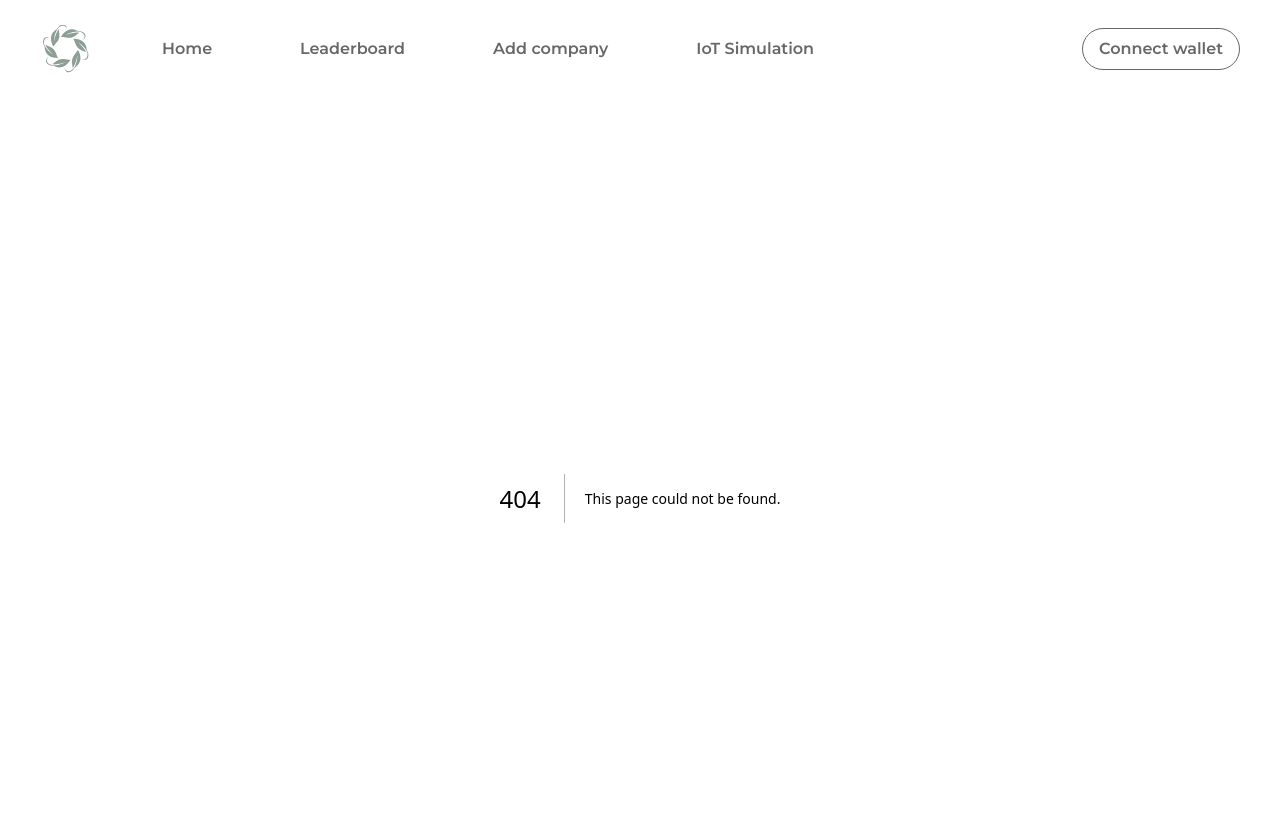
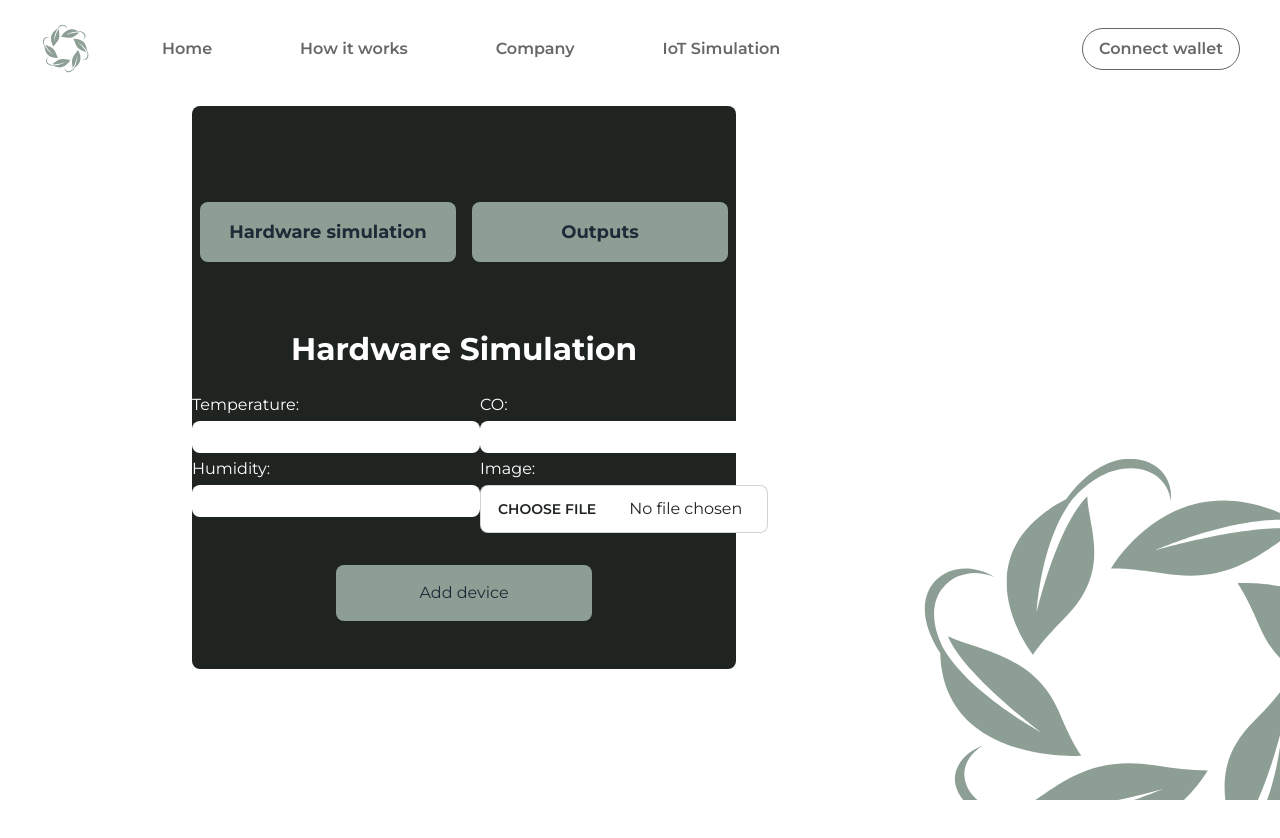
Before and after one commit to Lilium-ZenCon/frontend, a Next.js app: page /iot in a window 1280 px wide. Before the commit this address had no page. Shown: the top 838 px of the page. After the commit the page ends 800 px from the top, so only its background shows below. Built offline with nearby package versions, Linux system fonts and the light colour scheme.

Commit message:
feat(frontend): :sparkles: iot and compaaany page

```diff
--- a/app/company/page.js
+++ b/app/company/page.js
@@ -12,12 +12,12 @@ const company = () => {
             <div className='ml-48 mt-24'>
                 <div className='w-1/2 min-h-1/2 py-12 bg-darkgreen rounded-lg'>
                     <div className='flex justify-center py-4 gap-4'>
-                        <button className='bg-lightgreen w-64 px-6 py-4 rounded-lg mt-8 hover:bg-white hover:text-black duration-300 ease-in-out' onClick={() => setType('companies')}>Add new device</button>
-                        <button className='bg-lightgreen w-64 px-6 py-4 rounded-lg mt-8 hover:bg-white hover:text-black duration-300 ease-in-out' onClick={() => setType('device')}>Add company</button>
+                        <button className='bg-lightgreen w-64 py-4 rounded-lg mt-8 hover:bg-white hover:text-black duration-300 ease-in-out font-bold text-lg' onClick={() => setType('companies')}>New company</button>
+                        <button className='bg-lightgreen w-64 py-4 rounded-lg mt-8 hover:bg-white hover:text-black duration-300 ease-in-out font-bold text-lg' onClick={() => setType('device')}>New device</button>
                     </div>
                     {type === 'companies' && (
                         <div>
-                            <h1 className='text-white font-bold text-2xl flex justify-center mt-8'>Add new company</h1>
+                            <h1 className='text-white font-bold text-3xl flex justify-center mt-12 mb-4'>New company</h1>
                             <div className='flex justify-around'>
                                 <div className='flex flex-col'>
                                     <label className=" text-white py-1" >Company Name:</label>
@@ -49,13 +49,13 @@ const company = () => {
                                 </div>
                             </div>
                             <div className='flex justify-center'>
-                                <button className='bg-lightgreen w-64 px-6 py-4 rounded-lg mt-8 hover:bg-white hover:text-black duration-300 ease-in-out'>Add device</button>
+                                <button className='bg-lightgreen w-64 px-6 py-4 rounded-lg mt-8 hover:bg-white hover:text-black duration-300 ease-in-out'>Add new company</button>
                             </div>
                         </div>
                     )}
                     {type == 'device' && (
                         <div>
-                            <h1 className='text-white font-bold text-2xl flex justify-center mt-8'>Add new device</h1>
+                            <h1 className='text-white font-bold text-3xl flex justify-center mt-12 mb-4'>New company</h1>
                             <div className='flex justify-around'>
                                 <div className='flex flex-col'>
                                     <label className=" text-white py-1" >Company Name:</label>
@@ -76,7 +76,7 @@ const company = () => {
                                 </div>
                             </div>
                             <div className='flex justify-center'>
-                                <button className='bg-lightgreen w-64 px-6 py-4 rounded-lg mt-8 hover:bg-white hover:text-black duration-300 ease-in-out'>Add device</button>
+                                <button className='bg-lightgreen w-64 px-6 py-4 rounded-lg mt-8 hover:bg-white hover:text-black duration-300 ease-in-out'>Add new device</button>
                             </div>
                         </div>
                     )}
--- /dev/null
+++ b/app/iot/page.js
@@ -0,0 +1,107 @@
+'use client';
+import React, { useState } from 'react';
+import Image from 'next/image';
+import logo from 'public/assets/swap-logo.svg';
+import imageExample from 'public/assets/tree_image_example.jpg';
+
+const company = () => {
+
+    const [type, setType] = useState('iot-simulation');
+
+    return (
+        <div>
+            <div className='ml-48 mt-8'>
+                <div className='w-1/2 min-h-1/2 py-12 bg-darkgreen rounded-lg'>
+                    <div className='flex justify-center py-4 gap-4'>
+                        <button className='bg-lightgreen w-64 py-4 rounded-lg mt-8 hover:bg-white hover:text-black duration-300 ease-in-out font-bold text-lg' onClick={() => setType('iot-simulation')}>Hardware simulation</button>
+                        <button className='bg-lightgreen w-64 py-4 rounded-lg mt-8 hover:bg-white hover:text-black duration-300 ease-in-out font-bold text-lg' onClick={() => setType('outputs')}>Outputs</button>
+                    </div>
+                    {type === 'iot-simulation' && (
+                        <div>
+                            <h1 className='text-white font-bold text-3xl flex justify-center mt-12 mb-4'>Hardware Simulation</h1>
+                            <div className='flex justify-around'>
+                                <div className='flex flex-col'>
+                                    <label className=" text-white py-1" >Temperature:</label>
+                                    <input className="w-72 h-8 rounded-lg px-4 focus:outline-none text-darkgreen" ></input>
+
+                                    <label className=" text-white py-1">Humidity:</label>
+                                    <input className="w-72 h-8 rounded-lg px-4 focus:outline-none text-darkgreen" ></input>
+
+
+                                </div>
+                                <div className='flex flex-col'>
+                                    <label className=" text-white py-1">CO:</label>
+                                    <input className="w-72 h-8 rounded-lg px-4 focus:outline-none text-darkgreen"  ></input>
+
+                                    <label className=" text-white py-1">Image:</label>
+                                    <input
+                                    className="file-input file-input-ghost  file-input-bordered w-72 max-w-xs text-darkgreen bg-white"
+                                    type="file"
+                                    value={''}
+                                    placeholder="Upload a file"></input>
+
+
+                                </div>
+                            </div>
+                            <div className='flex justify-center'>
+                                <button className='bg-lightgreen w-64 px-6 py-4 rounded-lg mt-8 hover:bg-white hover:text-black duration-300 ease-in-out'>Add device</button>
+                            </div>
+                        </div>
+                    )}
+                    {type == 'outputs' && (
+                        <div>
+                            <h1 className='text-white font-bold text-3xl flex justify-center mt-12 mb-4'>Outputs</h1>
+                            <div className='flex justify-around'>
+                                <div className='flex flex-col justify-center items-center'>
+                                    <h1 className='text-xl text-white font-bold py-4' >Image output</h1>
+                                    <div className='flex flex-col'>
+                                        <label className=" text-white py-1" >Link:</label>
+                                        <input className="w-72 h-8 rounded-lg px-4 focus:outline-none text-darkgreen" ></input>
+                                    </div>
+                                    <button className='bg-lightgreen w-72 px-2 h-8 py-4 rounded-lg mt-8 hover:bg-white hover:text-black duration-300 ease-in-out flex items-center justify-center font-semibold'>See sensors image</button>
+
+                                    <div>
+                                        <h1 className='mt-8 text-white font-semibold'>Result:</h1>
+                                        <Image
+                                        className='mt-8'
+                                        src={imageExample}
+                                        alt='tree'
+                                        width='300'
+                                        height='300' />
+                                    </div>
+
+
+                                </div>
+                                <div className='flex flex-col  items-center'>
+                                    <h1 className='text-xl text-white font-bold py-4' >Sensors output</h1>
+                                    <div className='flex flex-col'>
+                                        <label className=" text-white py-1" >Link:</label>
+                                        <input className="w-72 h-8 rounded-lg px-4 focus:outline-none text-darkgreen" ></input>
+                                    </div>
+                                    <button className='bg-lightgreen w-72 px-2 h-8 py-4 rounded-lg mt-8 hover:bg-white hover:text-black duration-300 ease-in-out flex items-center justify-center font-semibold'>See sensors result</button>
+                                    <div>
+                                        <h1 className='mt-8 text-white font-semibold'>Result:</h1>
+                                        <p className='text-white mt-8 w-72'>Result here</p>
+                                    </div>
+
+                                </div>
+                            </div>
+                        </div>
+                    )}
+
+
+                </div>
+            </div>
+            <Image
+                className="bottom-0 right-0  -z-10 absolute"
+                src={logo}
+                alt="logo"
+                width="400"
+                height="400"
+            />
+
+        </div>
+    );
+};
+
+export default company;
--- a/app/page.js
+++ b/app/page.js
@@ -2,7 +2,7 @@ import Hero from '@/components/Hero';
 import Image from 'next/image';
 import logo from 'public/assets/hero-logo.svg';
 import heroPic from 'public/assets/hero-img.svg';
-
+import HowItWorks from '@/components/HowItWorks';
 export default function Home() {
     return (
         <div className="w-full overflow-hidden scroll-smooth">
@@ -10,13 +10,9 @@ export default function Home() {
             <Image
                 src={logo}
                 alt="logo"
-                className="absolute -z-10 right-0 top-[38%] overflow-hidden"
+                className="absolute -z-10 right-0 mt-8 top-[50%] overflow-hidden"
             />
-            <Image
-                src={heroPic}
-                alt="hero-bg"
-                className="absolute w-[50%] right-24 top-[62vh]"
-            />
+            < HowItWorks id='how-it-works' />
         </div>
     );
 }
--- a/components/Hero.jsx
+++ b/components/Hero.jsx
@@ -3,7 +3,7 @@ import Image from 'next/image';
 
 const Hero = () => {
 	return (
-		<div id="hero" className="flex justify-around my-16 mx-10">
+		<div id="hero" className="flex justify-around mt-16 mb-40 mx-10">
 			<div className="flex flex-col justify-center w-[40%]">
 				<h5 className="text-sm font-bold text-grey mb-3">Green Trace</h5>
 				<h1 className="text-6xl font-bold mb-2 leading-tight">
@@ -21,19 +21,13 @@ const Hero = () => {
 					Have peace of mind knowing that the issued carbon credits are guaranteed in quality, with a real and measurable impact. Witness the transformation you are causing on our planet:
 					monitor, take action, and make a difference!{' '}
 				</p>
-				<button
-					type="button"
-					className="mt-4 hover:bg-white px-4 py-2 rounded-full border-[1px] border-grey transition duration-300 ease-in-out w-44 font-semibold text-white bg-darkgreen hover:text-grey text-md"
-				>
-					Learn More
-				</button>
 			</div>
 			<div className="ml-12">
 				<Image
 					src={heroPic}
 					alt="logo"
-					width={850}
-					height={850}
+					width={900}
+					height={900}
 					className=""
 				/>
 			</div>
--- a/components/HowItWorks.jsx
+++ b/components/HowItWorks.jsx
@@ -3,12 +3,11 @@ import howWorksPic from 'public/assets/how-works.svg';
 
 const HowItWorks = () => {
 	return (
-		<div className="flex flex-row justify-between" id="how-it-works">
+		<div className="flex flex-row justify-between bg-darkgreen text-white" id="how-it-works">
 			<Image className="my-[2%] mx-[4%]" src={howWorksPic} alt="logo" width="400" height="400" />
 
-			<div className="my-[2%] mr-[4%] ">
-				<h5 className="text-sm font-bold text-grey mb-1 mt-[4%]">Green Trace</h5>
-				<h1 className="text-6xl font-bold mb-2 leading-tight">How it works</h1>
+			<div className="my-[2%] mr-[4%]">
+				<h1 className="text-6xl font-bold mb-2 leading-tight mt-[5%]">How it works</h1>
 				<p className="my-[1%]">
 					Discover the most incredible way to save the planet! With Green Trace, credit carbon emitting companies can monitor the temperature and humidity in their forest reserves through
 					state-of-the-art IoT devices. And you know what's even cooler? We use artificial intelligence to check if the data falls within the ideal parameters for the region. If they do,
--- a/components/NavBar.jsx
+++ b/components/NavBar.jsx
@@ -30,19 +30,19 @@ const NavBar = () => {
                     </Link>
                     <Link
                         className="hover:bg-hover_grey rounded-lg py-2 px-4 transition duration-300 ease-in-out"
-                        href="/#leaderboard"
+                        href="/#how-it-works"
                     >
-                        Leaderboard
+                        How it works
                     </Link>
                     <Link
                         className="hover:bg-hover_grey rounded-lg py-2 px-4 transition duration-300 ease-in-out"
-                        href="/#how-it-works"
+                        href='/company'
                     >
-                        Add company
+                        Company
                     </Link>
                     <Link
                         className="hover:bg-hover_grey rounded-lg py-2 px-4 transition duration-300 ease-in-out"
-                        href="/#how-it-works"
+                        href="/iot"
                     >
                         IoT Simulation
                     </Link>
@@ -75,7 +75,7 @@ const NavBar = () => {
                                 {/* Add your dropdown content and links here */}
                                 <ul>
                                     <li>
-                                        <Link onClick={withdraw}>Withdraw</Link>
+                                        <button onClick={withdraw}>Withdraw</button>
                                     </li>
                                 </ul>
                             </div>
```
Also changed, not shown: public/assets/tree_image_example.jpg (added).
